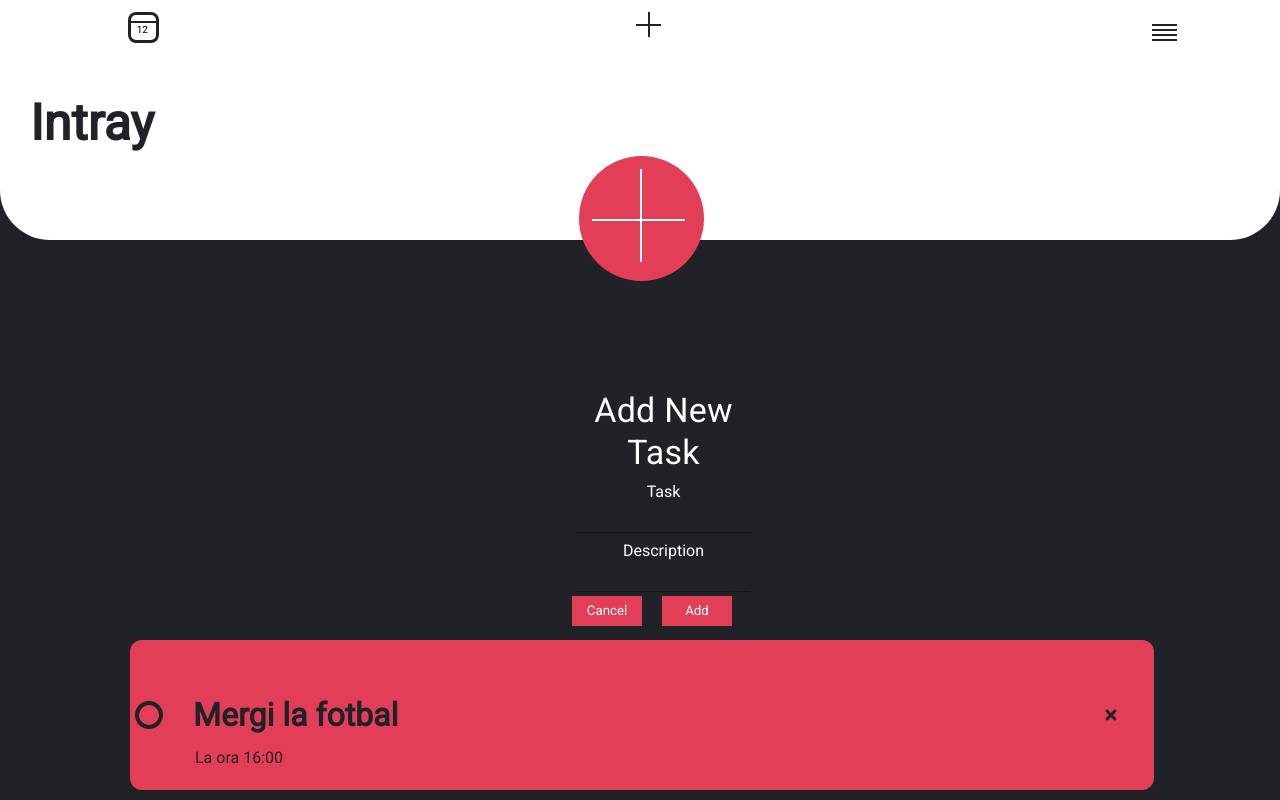
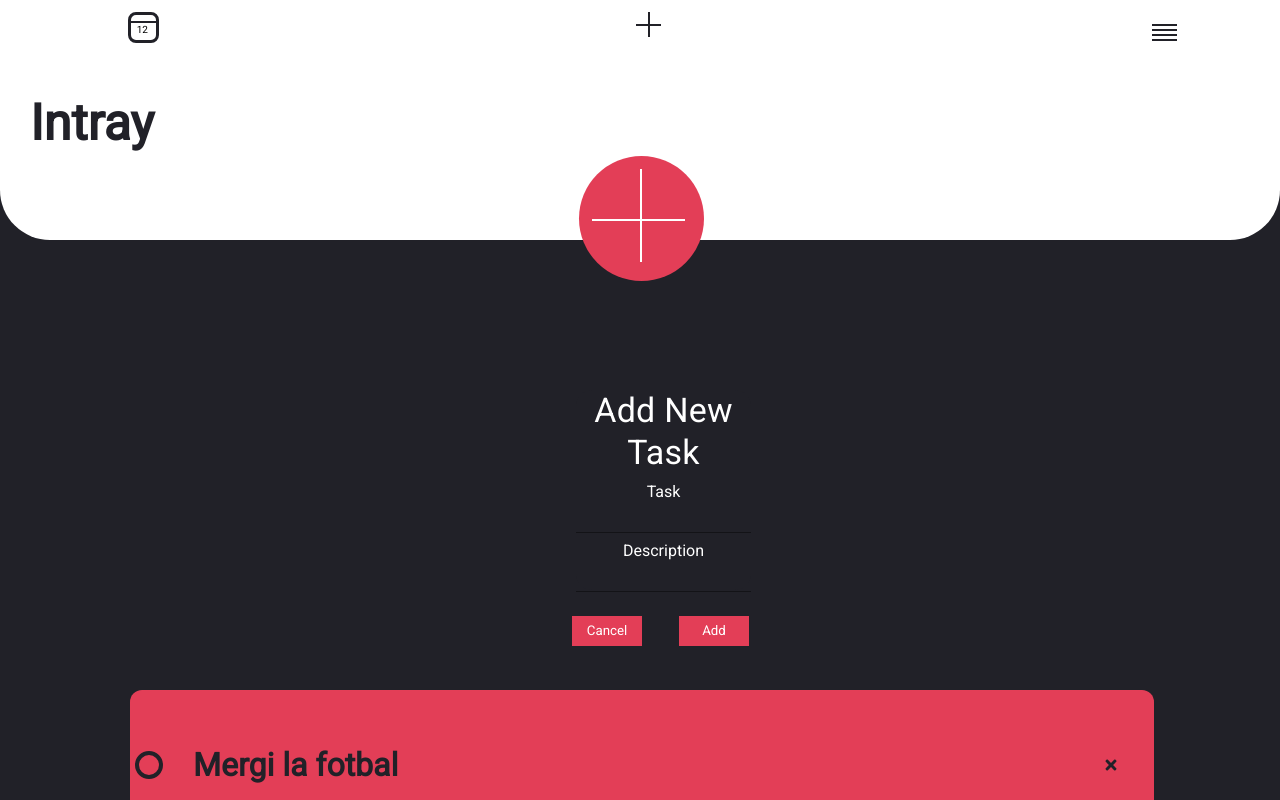
Before and after one commit to zamfir231/TodoApp, a React (Create React App) app: page / in a window 1280 px wide. Both pictures are taken after a click on the button 641 px from the left and 218 px from the top of the page. Shown: the top 800 px of the page. Built offline with nearby package versions, Linux system fonts and the light colour scheme.

Commit message:
added styles to buttons and add task form

```diff
--- a/src/components/HomePage/AddTaskInput.js
+++ b/src/components/HomePage/AddTaskInput.js
@@ -67,7 +67,9 @@ const AddTaskInput = ({addTask, onCancel}) => {
                         border: 'none',
                         width: '70px',
                         height: '30px',
-                        marginBottom: '20px',
+                        marginTop: '20px',
+                        cursor: 'pointer',
+                        marginBottom: '50px',
                     }}
                 >
                     Cancel
@@ -79,7 +81,10 @@ const AddTaskInput = ({addTask, onCancel}) => {
                         color:'white',
                         width: '70px',
                         height: '30px',
-                        marginLeft: '20px',
+                        marginTop: '20px',
+                        cursor: 'pointer',
+                        marginBottom: '50px',
+                        marginLeft: '37px',
                         display: 'inline',
                         border: 'none',
 
--- a/src/components/HomePage/header/navbar/SettingsButton.js
+++ b/src/components/HomePage/header/navbar/SettingsButton.js
@@ -5,6 +5,7 @@ const SettingsButton = ({ lines }) => {
         <span
             name='settings-btn'
             style={{
+                cursor: 'pointer',
                 position: 'absolute',
                 top: '10%',
                 left: '90%',
--- a/src/index.css
+++ b/src/index.css
@@ -62,6 +62,7 @@ body {
 
 .addTask {
   position: relative;
+  cursor: pointer;
   right: 45%;
   top: 65%;
   display: block;
@@ -81,7 +82,7 @@ body {
   border-radius: 16px;
   width: 175px;
   height: 200px;
-  margin-bottom: 50px;
+  margin-bottom: 100px;
 }
 
 .task-description {
```
